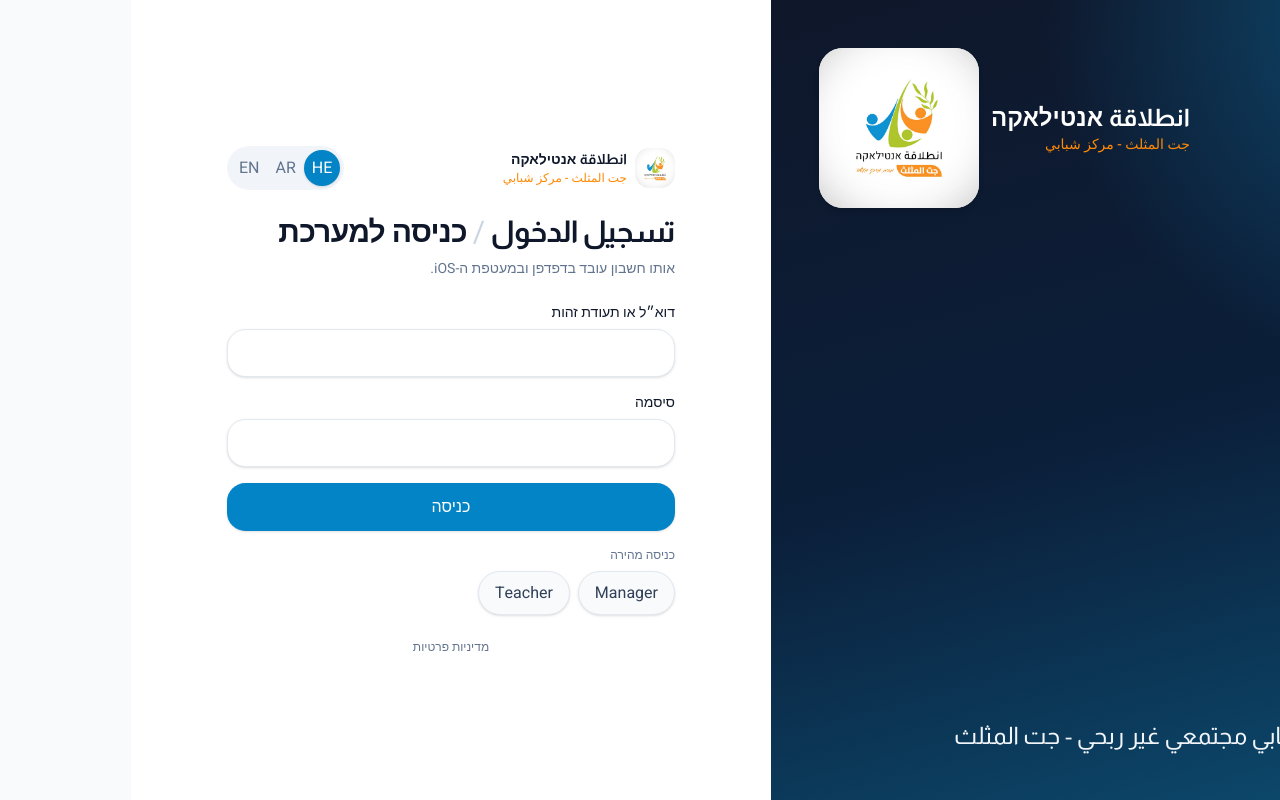
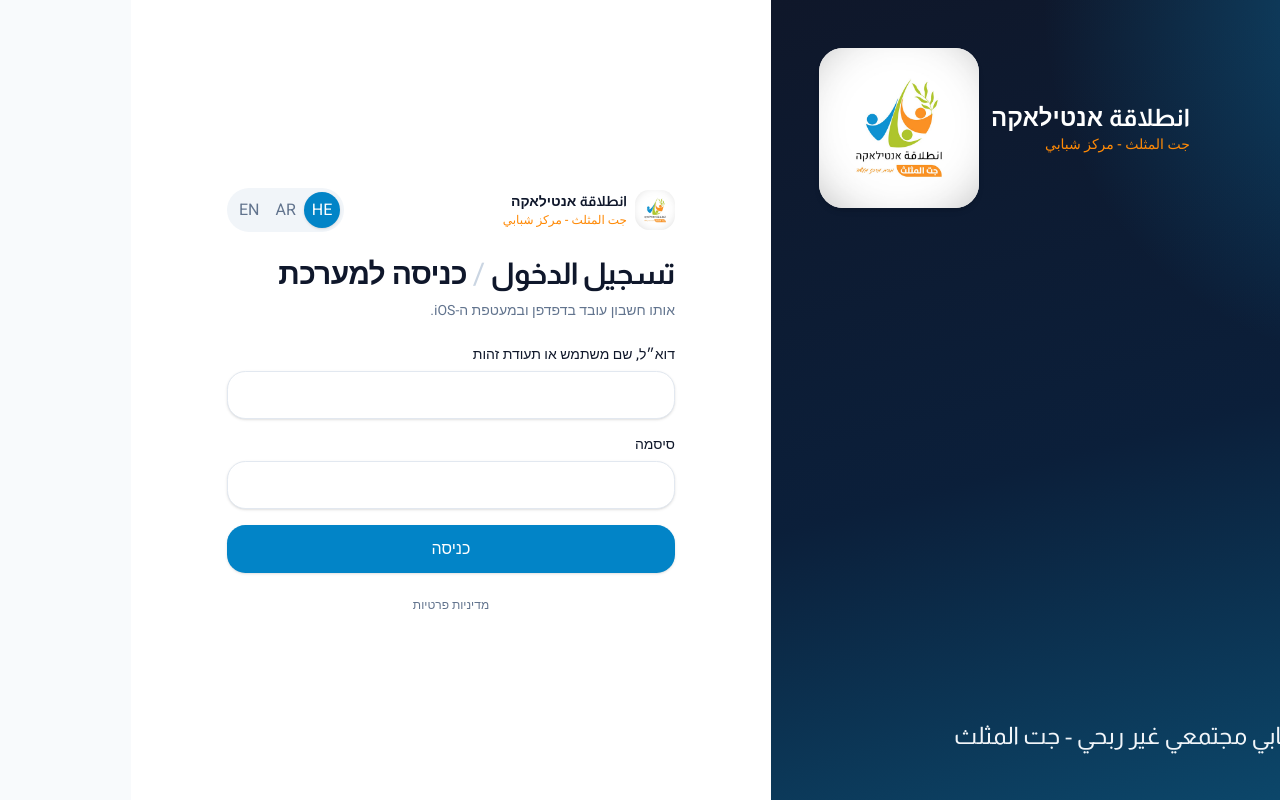
Before and after one commit to fawziabuhussin/moodle, a Next.js app: page /login in a window 1280 px wide. Built offline with nearby package versions, Linux system fonts and the light colour scheme; no server answers.

Commit message:
Let the new managers sign in with a username and remove the demo sign-in buttons.
Co-authored-by: Cursor <cursoragent@cursor.com>

```diff
--- a/src/app/login/page.tsx
+++ b/src/app/login/page.tsx
@@ -44,7 +44,6 @@ export default async function LoginPage({ searchParams }: { searchParams: Promis
               passwordLabel={dict.login.password}
               submitLabel={dict.login.submit}
               pendingLabel={dict.login.submitting}
-              quickLabel={dict.login.quick}
             />
           </div>
           <p className="mt-6 text-center text-xs text-slate-500">
--- a/src/components/login-form.tsx
+++ b/src/components/login-form.tsx
@@ -1,15 +1,10 @@
 "use client";
 
-import { useActionState, useRef } from "react";
+import { useActionState } from "react";
 import { useFormStatus } from "react-dom";
 import { Button } from "@/components/ui/button";
 import { Input } from "@/components/ui/input";
 import { loginAction } from "@/server/actions/auth";
-
-const DEMOS = [
-  { label: "Manager", email: "manager@entilaka.local", password: "Manager123!" },
-  { label: "Teacher", email: "teacher@entilaka.local", password: "Teacher123!" },
-] as const;
 
 export function LoginForm({
   next,
@@ -17,30 +12,17 @@ export function LoginForm({
   passwordLabel,
   submitLabel,
   pendingLabel,
-  quickLabel,
 }: {
   next: string;
   emailLabel: string;
   passwordLabel: string;
   submitLabel: string;
   pendingLabel: string;
-  quickLabel: string;
 }) {
   const [state, action] = useActionState(loginAction, null);
-  const formRef = useRef<HTMLFormElement>(null);
-
-  function quickLogin(email: string, password: string) {
-    const form = formRef.current;
-    if (!form) return;
-    const emailInput = form.elements.namedItem("email");
-    const passwordInput = form.elements.namedItem("password");
-    if (emailInput instanceof HTMLInputElement) emailInput.value = email;
-    if (passwordInput instanceof HTMLInputElement) passwordInput.value = password;
-    form.requestSubmit();
-  }
 
   return (
-    <form ref={formRef} action={action} className="grid gap-4">
+    <form action={action} className="grid gap-4">
       {state?.error ? <p className="rounded-xl bg-rose-50 px-3 py-2 text-sm text-rose-900">{state.error}</p> : null}
       <input type="hidden" name="next" value={next} />
       <label className="grid gap-1.5 text-sm font-medium">
@@ -52,21 +34,6 @@ export function LoginForm({
         <Input name="password" type="password" autoComplete="current-password" required minLength={8} className="h-12 text-base" />
       </label>
       <SignInButton label={submitLabel} pendingLabel={pendingLabel} />
-      <div className="grid gap-2">
-        <p className="text-xs font-medium text-slate-500">{quickLabel}</p>
-        <div className="flex flex-wrap gap-2">
-          {DEMOS.map((demo) => (
-            <button
-              key={demo.label}
-              type="button"
-              onClick={() => quickLogin(demo.email, demo.password)}
-              className="min-h-11 rounded-full border border-slate-200 bg-slate-50 px-4 text-sm font-medium text-slate-700 shadow-sm hover:border-sky-300 hover:bg-sky-50 hover:text-sky-800"
-            >
-              {demo.label}
-            </button>
-          ))}
-        </div>
-      </div>
     </form>
   );
 }
--- a/src/lib/form.ts
+++ b/src/lib/form.ts
@@ -18,7 +18,7 @@ export function isNationalId(value: string) {
 }
 
 export function isLoginIdentifier(value: string) {
-  return isEmail(value) || isNationalId(value);
+  return isEmail(value) || isNationalId(value) || /^[a-z0-9._-]{3,64}$/.test(value);
 }
 
 export function isUniqueConflict(error: unknown) {
--- a/src/lib/i18n.ts
+++ b/src/lib/i18n.ts
@@ -4,15 +4,10 @@ const he = {
   login: {
     title: "כניסה למערכת",
     subtitle: "אותו חשבון עובד בדפדפן ובמעטפת ה-\u2066iOS\u2069.",
-    email: "דוא״ל או תעודת זהות",
+    email: "דוא״ל, שם משתמש או תעודת זהות",
     password: "סיסמה",
     submit: "כניסה",
     submitting: "נכנסים…",
-    demoTitle: "חשבונות הדגמה אחרי זריעת מסד הנתונים",
-    demoManager: "מנהל: manager@entilaka.local / Manager123!",
-    demoTeacher: "מורה: teacher@entilaka.local / Teacher123!",
-    demoStudent: "תלמיד: דוא״ל או תעודת זהות, והסיסמה הראשונית היא תעודת הזהות.",
-    quick: "כניסה מהירה",
     invalid: "הפרטים או הסיסמה אינם נכונים.",
     privacy: "מדיניות פרטיות",
   },
@@ -519,15 +514,10 @@ const ar: Dictionary = {
   login: {
     title: "تسجيل الدخول",
     subtitle: "نفس الحساب يعمل في المتصفح وفي تطبيق \u2066iOS\u2069.",
-    email: "البريد أو رقم الهوية",
+    email: "البريد أو اسم المستخدم أو رقم الهوية",
     password: "كلمة السر",
     submit: "دخول",
     submitting: "جارٍ الدخول…",
-    demoTitle: "حسابات تجريبية بعد تهيئة قاعدة البيانات",
-    demoManager: "مدير: manager@entilaka.local / Manager123!",
-    demoTeacher: "معلّم: teacher@entilaka.local / Teacher123!",
-    demoStudent: "طالب: البريد أو رقم الهوية، وكلمة السر الأولى هي رقم الهوية.",
-    quick: "دخول سريع",
     invalid: "البيانات أو كلمة السر غير صحيحة.",
     privacy: "سياسة الخصوصية",
   },
@@ -1032,15 +1022,10 @@ const en: Dictionary = {
   login: {
     title: "Sign in",
     subtitle: "The same account works in the browser and in the iOS wrapper.",
-    email: "Email or national ID",
+    email: "Email, username, or national ID",
     password: "Password",
     submit: "Sign in",
     submitting: "Signing in…",
-    demoTitle: "Demo accounts after the database is seeded",
-    demoManager: "Manager: manager@entilaka.local / Manager123!",
-    demoTeacher: "Teacher: teacher@entilaka.local / Teacher123!",
-    demoStudent: "Student: email or national ID. The first password is the national ID.",
-    quick: "Quick sign-in",
     invalid: "The details or password are incorrect.",
     privacy: "Privacy policy",
   },
```
